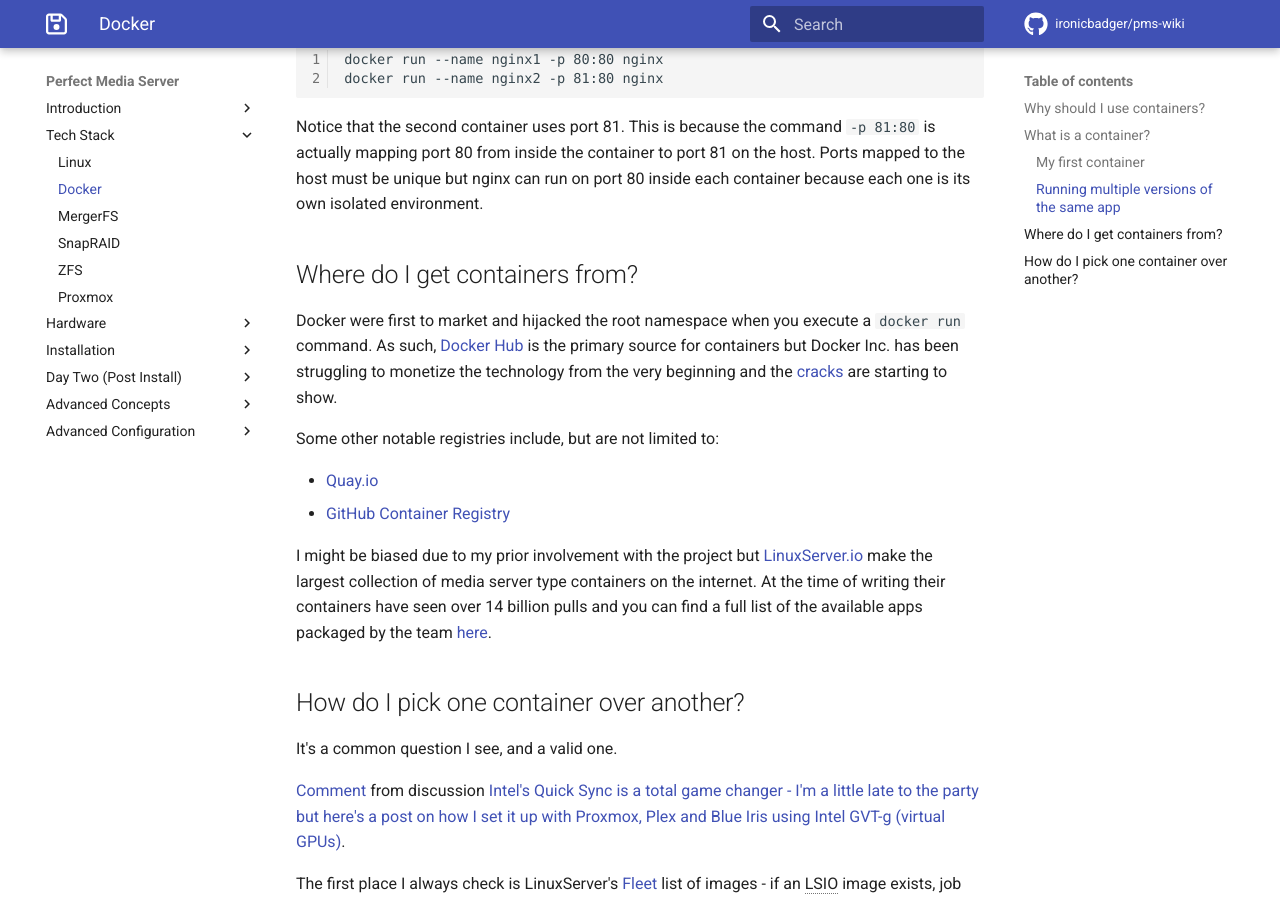
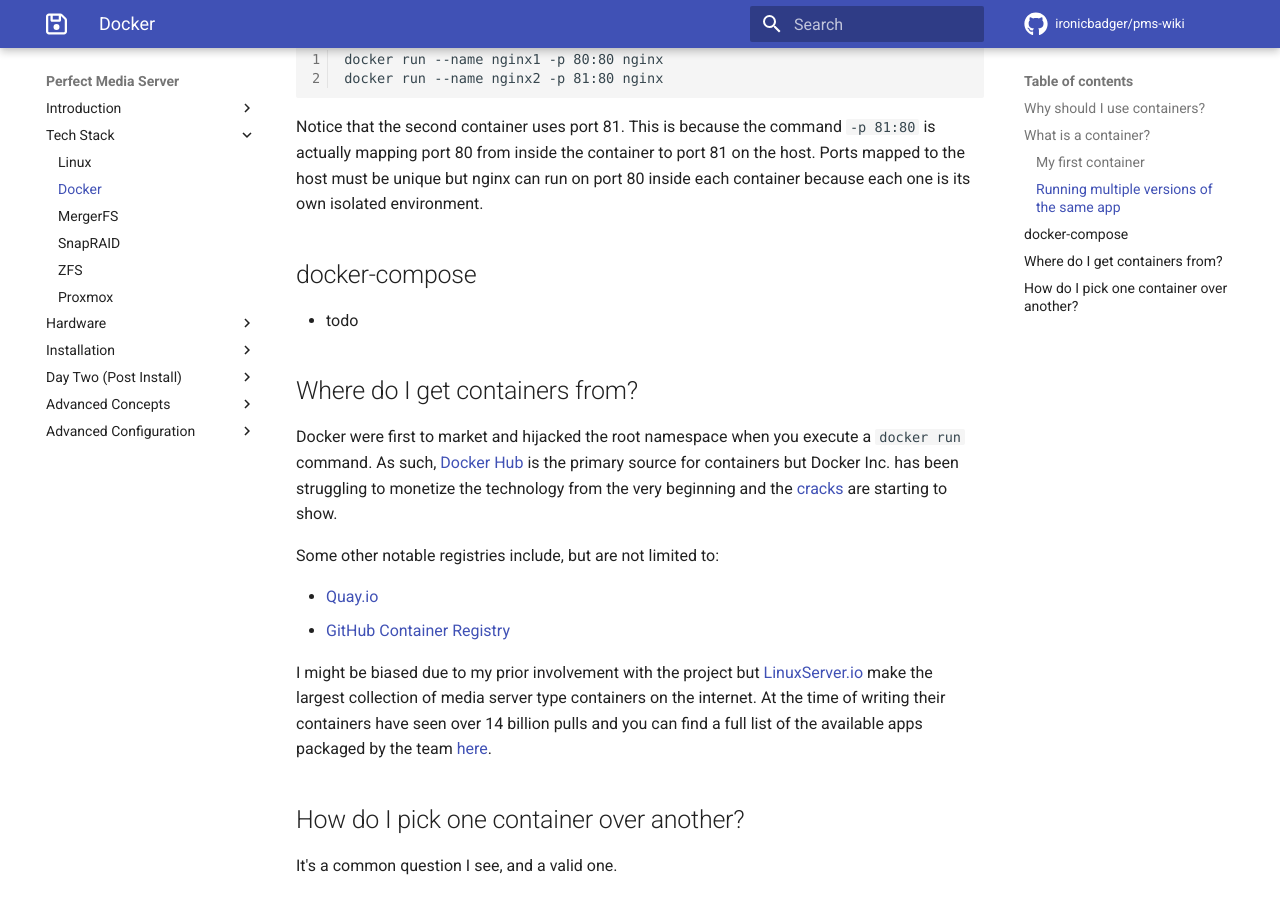
Before and after one commit to ironicbadger/pms-wiki, an MkDocs documentation site: the page built from docs/tech-stack/docker.md, in a window 1280 px wide and 900 px high, scrolled down 2242 px. Built offline with MkDocs 1.6.1 and Material for MkDocs 9.7.7, drawn with Linux system fonts in a browser that asks for light colours; some web fonts are replaced; a script that is not in the unit is left out; comment, search, counter and statistics services are not loaded.

Commit message:
adds docker-compose note

```diff
--- a/docs/tech-stack/docker.md
+++ b/docs/tech-stack/docker.md
@@ -53,6 +53,10 @@ Suppose we wanted to run two webservers like so:
 
 Notice that the second container uses port 81. This is because the command `-p 81:80` is actually mapping port 80 from inside the container to port 81 on the host. Ports mapped to the host must be unique but nginx can run on port 80 inside each container because each one is its own isolated environment.
 
+## docker-compose
+
+* todo
+
 ## Where do I get containers from?
 
 Docker were first to market and hijacked the root namespace when you execute a `docker run` command. As such, [Docker Hub](https://hub.docker.com/) is the primary source for containers but Docker Inc. has been struggling to monetize the technology from the very beginning and the [cracks](https://www.docker.com/blog/what-you-need-to-know-about-upcoming-docker-hub-rate-limiting/) are starting to show.
```
